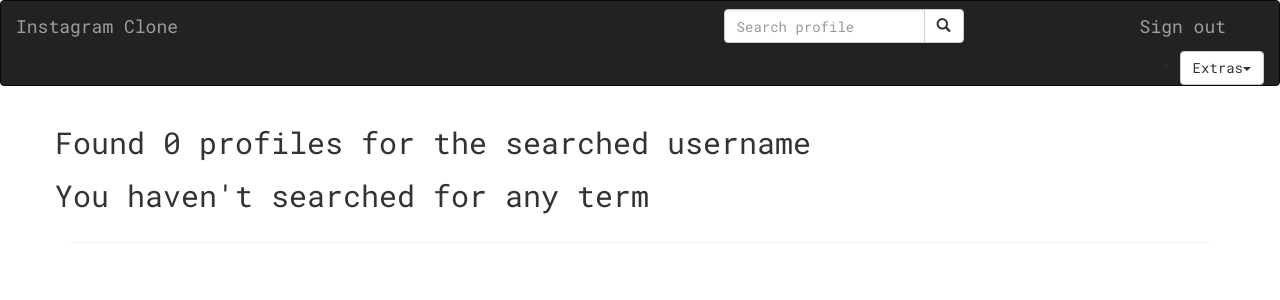
After one commit to Mash14/instagram, a Django app: page /search/ in a window 1280 px wide. The commit adds this page. Shown: the top 300 px of the page. Run offline with Django 3.2, Linux system fonts and the light colour scheme; the visitor is signed in with stand-in values (Sample User, id 1); some libraries are stand-ins or nearby versions.

Commit message:
Add the search option in the navbar

```diff
--- /dev/null
+++ b/insta/templates/gram/search.html
@@ -0,0 +1,26 @@
+{% extends 'gram/base.html' %}
+{% load static %}
+
+{% block content %}
+{{block.super}}
+
+<div class="container">
+    <div class="row">
+        {% if username %}
+            <h2> Found {{username|length}} of searched username {{message}}</h2>
+        {% else %}
+            <h2>Found 0 profiles for the searched username</h2>
+            <h2>{{message}}</h2>
+        {% endif %}
+    </div>
+    <hr>
+    {% for profile in username %}
+    <div class="row">
+        <div class="col-md-6">
+            <img src="{{profile.profile_photo.url}}" class="img-responsive" alt="Image" height="400" width="400">
+            <p>{{profile.profile_user.username}}</p>
+        </div>
+    </div>
+    {% endfor %}
+</div>
+{% endblock %}
--- a/insta/templates/navbar.html
+++ b/insta/templates/navbar.html
@@ -3,34 +3,67 @@
 <html lang="en">
 <head>
     <meta charset="UTF-8">
-    <meta http-equiv="X-UA-Compatible" content="IE=edge">
     <meta name="viewport" content="width=device-width, initial-scale=1.0">
     <title>NavBar</title>
 </head>
 <body>
-    <nav class="navbar navbar-light" style="background-color:white;border-bottom:grey;height:15vh;">
+    <nav class="navbar navbar-inverse">
         <div class="container-fluid">
             <div class="navbar-header">
-                <a class="navbar-brand" href="{% url 'imageIndex' %}"><img src="{% static 'img/instagram-logo.png' %}" style="height:8vh;margin-left:18vw;"></a>
+                <a class="navbar-brand" href="{% url 'imageIndex' %}">Instagram Clone</a>
             </div>
 
-            <div class="col-sm-3 navbar-right">
+            <div class="collapse navbar-collapse" id="navbarToggle">
 
+                <div class="navbar-right">
+                    <ul class="navbar-nav mr-auto" style="list-style: none">
+                        {% if user.is_authenticated %}
+                        <a href="/logout" class="navbar-brand">Sign out</a>
+                        <ul>
+                            <li class="dropdown">
+                              <a href="#" class="dropdown-toggle btn btn-default" data-toggle="dropdown" role="button" aria-expanded="false">Extras<span class="caret"></span></a>
+                              <ul class="dropdown-menu" role="menu">
+                                <li>
+                                    <a href="{%url 'imageIndex'%}">Home</a>
+                                </li>
+                                <li>
+                                    <a href="{% url 'profile_page' %}">My Profile</a>
+                                </li>
+                                <li>
+                                    <a href="{%url 'new_posts'%}">Post Image</a>
+                                </li>
+                                <li>
+                                    <a href="/accounts/password/change">Change Password</a>
+                                </li>
+                                <li>
+                                    <a href="{% url 'update_profile'%}">Update Profile</a>
+                                </li>
+                                <li>
+                                  <a href="/logout">Logout</a>
+                                </li>
+                              </ul>
+                            </li>
+                          </ul>
+                        {% else %}
+                        <li>
+                            <a class='btn btn-default' href="/accounts/login">Login</a>
+                        </li>
+                        {% endif %}
+                    </ul>
+                </div>
 
-                <div class="col-sm-6 col-md-6">
-                    {% if user.is_authenticated %}
-
-                        <span><a href="{% url 'imageIndex' %}"><img src="{% static 'img/home.png' %}" style="height:10vh;margin-left:14vw;margin-top:2vh;"></a></span>
-
-                    {% else %}
-                        <ul style="list-style-type: none;">
-                            <li><a class="btn btn-default" href="/accounts/login" style="display: inline;float:left;margin-left:-5vw;margin-top:50%;">LOGIN</a></li>
-                            <li><a class="btn btn-default" href="/accounts/register" style="margin-left:10%;margin-top:-80%;">REGISTER</a></li>
-                        </ul>
-                    {% endif %}
+                <div class="col-sm-4 col-md-4 navbar-right">
+                    <form class="navbar-form" role="search" action="{% url 'searched_profiles' %}">
+                        <div class="input-group">
+                            <input type="text" class="form-control" placeholder="Search profile" name="username">
+                            <div class="input-group-btn">
+                                <button class="btn btn-default" type="submit"><i class="glyphicon glyphicon-search"></i></button>
+                            </div>
+                        </div>
+                    </form>
                 </div>
             </div>
-        </div>
+
     </nav>
 </body>
 </html>
```
